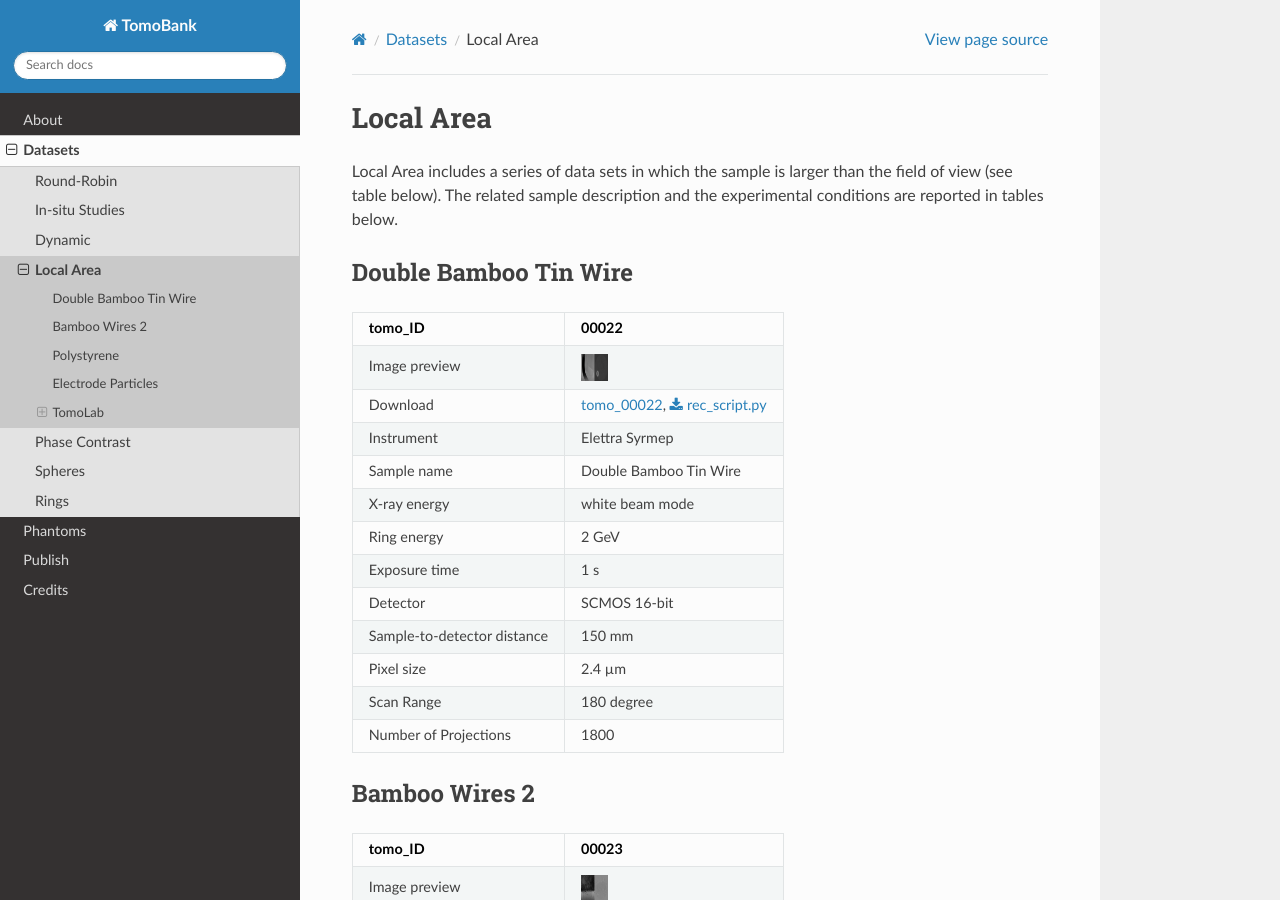
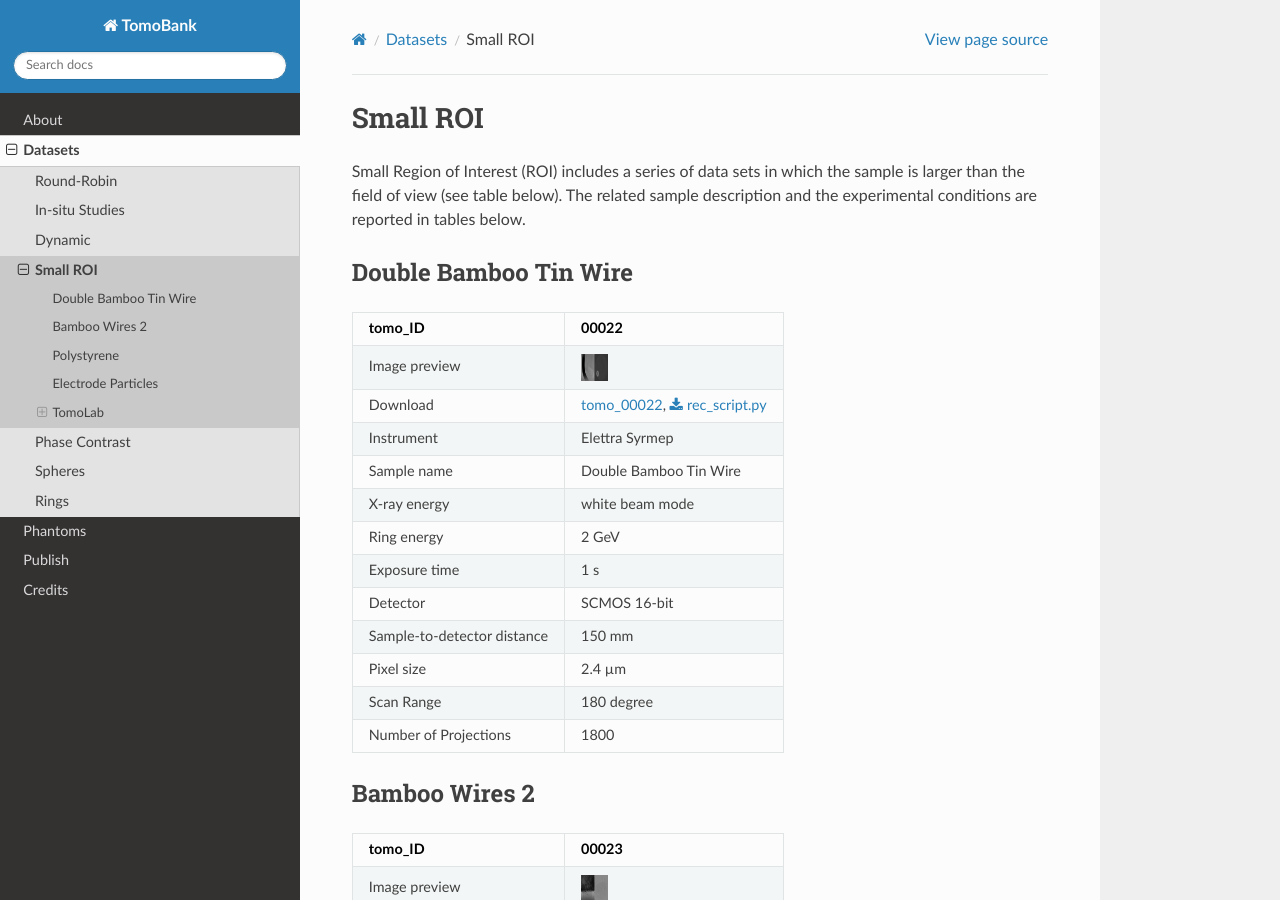
Before and after one commit to tomography/tomobank, a Sphinx documentation site: the page built from docs/source/data/docs.data.localarea.rst, in a window 1280 px wide and 900 px high. Built offline with Sphinx 7.4.7 and the Read the Docs theme 2.0.0, drawn with Linux system fonts in a browser that asks for light colours; cross-references to code outside the pages are shown as plain code.

Commit message:
renamed local area

```diff
--- a/docs/source/data/docs.data.localarea.rst
+++ b/docs/source/data/docs.data.localarea.rst
@@ -1,7 +1,7 @@
-Local Area
-----------
+Small ROI
+---------
 
-Local Area includes a series of data sets in which the sample is larger than the field of view (see table below). The related sample description and the experimental conditions are reported in tables below.
+Small Region of Interest (ROI) includes a series of data sets in which the sample is larger than the field of view (see table below). The related sample description and the experimental conditions are reported in tables below.
 
 .. |tomo_00022| replace:: :download:`rec_script.py <../../../docs/demo/rec_tomo_00022.py>`
 .. |tomo_00023| replace:: :download:`rec_script.py <../../../docs/demo/rec_tomo_00022.py>`
```
